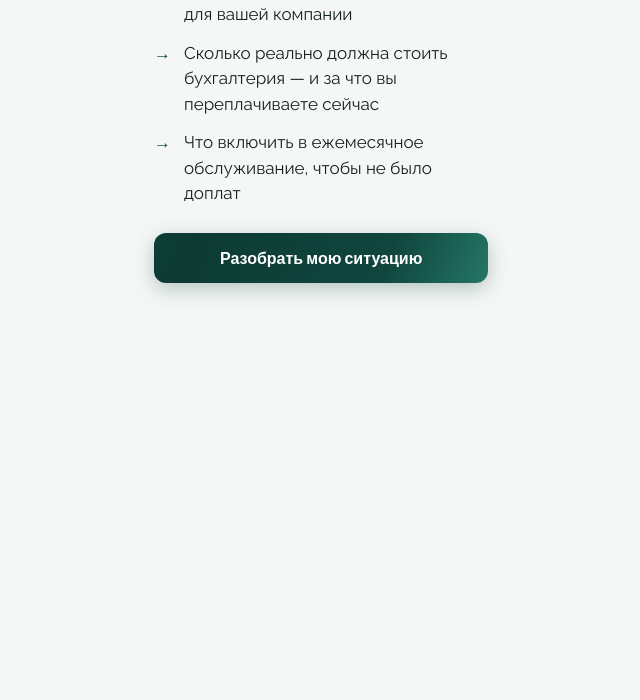
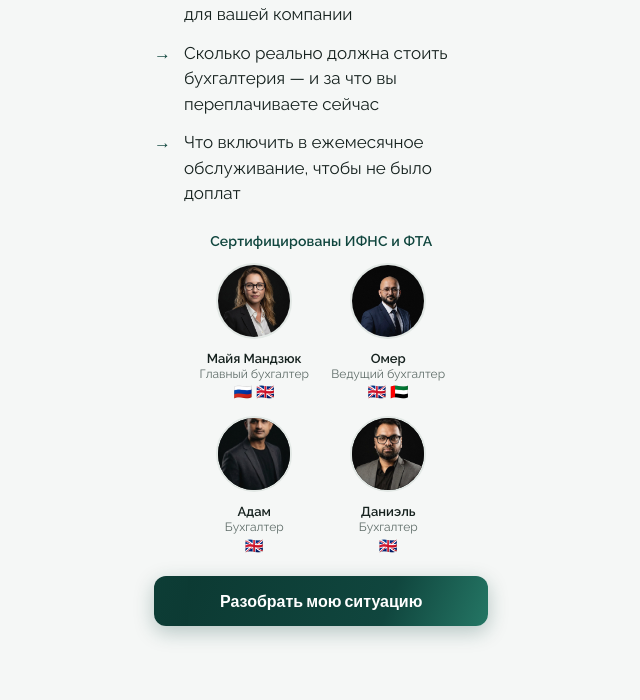
Before and after one commit to Oncount/oncount-partners, a FastAPI app: page /consultation in a window 1280 px wide. Shown: the part 651-1351 px from the top of the page, without its empty margins (184-824 px from the left). Before the commit the page ends 949 px from the top, so only its background shows below. Run offline with FastAPI, Linux system fonts and the light colour scheme; parts of the project's set-up code (start-up, migrations or seed data) failed here and were passed over.

Commit message:
Блок доверия: сертифицированные бухгалтеры (кружочки)
Блок «Сертифицированы ИФНС и ФТА» с фото бухгалтеров в кружочках, имя/
роль/языки флагами — визуал доверия (без клика). Майя (главбух, RU/EN),
Омер (ведущий, EN/AR), Адам и Даниэль (EN). Показывается на квиз-лендинге
/consultation (обложка) и в кабинете /tools на вкладке «Рассылка» (где
приглашения на консультацию). Партиал _accountants.html переиспользуется
в обоих местах; данные — ACCOUNTANTS в main.py; фото в static/img/accountants/.

Co-Authored-By: Claude Opus 4.8 (1M context) <noreply@anthropic.com>

```diff
--- a/app/main.py
+++ b/app/main.py
@@ -181,6 +181,26 @@ LEGACY_TOOL_ANCHORS: dict[str, str] = {
     "messages": "broadcast",
     "kits": "intro",
 }
+
+# Сертифицированные бухгалтеры — блок доверия в кружочках (решение Николь
+# 2026-06-02): на квиз-лендинге /consultation и в кабинете у приглашения на
+# консультацию. Только визуал доверия (без клика). Майя — реальное имя/роль
+# (главбух), Омер — ведущий бухгалтер; имена Адам/Даниэль условные (по просьбе
+# Николь), языки — флагами. Фото в static/img/accountants/.
+ACCOUNTANTS: list[dict] = [
+    {"photo": "/static/img/accountants/maya.jpg", "name": "Майя Мандзюк",
+     "name_en": "Maya Mandziuk", "role": "Главный бухгалтер",
+     "role_en": "Chief accountant", "flags": "🇷🇺 🇬🇧"},
+    {"photo": "/static/img/accountants/omer.jpg", "name": "Омер",
+     "name_en": "Omer", "role": "Ведущий бухгалтер",
+     "role_en": "Lead accountant", "flags": "🇬🇧 🇦🇪"},
+    {"photo": "/static/img/accountants/adam.jpg", "name": "Адам",
+     "name_en": "Adam", "role": "Бухгалтер", "role_en": "Accountant",
+     "flags": "🇬🇧"},
+    {"photo": "/static/img/accountants/daniel.jpg", "name": "Даниэль",
+     "name_en": "Daniel", "role": "Бухгалтер", "role_en": "Accountant",
+     "flags": "🇬🇧"},
+]
 
 
 def method_label(key: str, lang: str = "ru") -> dict[str, str]:
@@ -921,6 +941,7 @@ def consultation_page(request: Request) -> HTMLResponse:
         "thanks": quiz_config.THANKS,
         "socials": quiz_config.SOCIALS,
         "submit_url": "/consultation/submit",
+        "accountants": ACCOUNTANTS,
     })
 
 
@@ -1925,6 +1946,7 @@ def tools(request: Request, session: Session = Depends(get_session)) -> HTMLResp
             method_groups=method_groups,
             links=links,
             manager_wa=manager_wa,
+            accountants=ACCOUNTANTS,
             kpi=_balance_kpi(session, partner),
         ),
     )
--- /dev/null
+++ b/app/templates/_accountants.html
@@ -0,0 +1,28 @@
+{# Блок доверия: сертифицированные бухгалтеры в кружочках (план 2026-06-02).
+   Переиспользуется на квиз-лендинге /consultation и в кабинете /tools.
+   Ожидает в контексте: accountants (список), acc_lang ('ru'|'en', по умолч. 'ru').
+   Самодостаточен по стилям (работает и на квизе, и в кабинете). #}
+{% set _l = acc_lang | default('ru') %}
+<div class="acc-trust">
+  <p class="acc-title">{{ 'Certified by IFTS and the FTA' if _l == 'en' else 'Сертифицированы ИФНС и ФТА' }}</p>
+  <div class="acc-row">
+    {% for a in accountants %}
+    <div class="acc-item">
+      <img class="acc-photo" src="{{ a.photo }}" alt="{{ a.name_en if _l == 'en' else a.name }}" loading="lazy">
+      <div class="acc-name">{{ a.name_en if _l == 'en' else a.name }}</div>
+      <div class="acc-role">{{ a.role_en if _l == 'en' else a.role }}</div>
+      <div class="acc-flags">{{ a.flags }}</div>
+    </div>
+    {% endfor %}
+  </div>
+</div>
+<style>
+.acc-trust{margin:0 0 22px}
+.acc-title{font-weight:700;font-size:14px;color:#10463E;margin:0 0 14px;text-align:center;letter-spacing:.01em}
+.acc-row{display:flex;flex-wrap:wrap;gap:16px;justify-content:center}
+.acc-item{width:118px;text-align:center}
+.acc-photo{width:76px;height:76px;border-radius:50%;object-fit:cover;border:2px solid #e2e8e5;background:#0e0e10}
+.acc-name{font-weight:600;font-size:13px;margin-top:8px;color:#15211e}
+.acc-role{font-size:12px;color:#5d6b67;line-height:1.3;margin-top:1px}
+.acc-flags{font-size:15px;margin-top:3px;line-height:1}
+</style>
--- a/app/templates/quiz.html
+++ b/app/templates/quiz.html
@@ -124,6 +124,7 @@
         {% if cover.bullets %}<ul class="cover-bullets">
           {% for b in cover.bullets %}<li>{{ b }}</li>{% endfor %}
         </ul>{% endif %}
+        {% if accountants %}{% set acc_lang = 'ru' %}{% include "_accountants.html" %}{% endif %}
         <button type="button" class="btn btn-primary cover-cta" id="coverStart">{{ cover.cta }}</button>
         {% if cover.note %}<p class="cover-note">{{ cover.note }}</p>{% endif %}
       </div>
--- a/app/templates/tools.html
+++ b/app/templates/tools.html
@@ -32,6 +32,11 @@
   <div class="card">
     <p>{{ m.hint }}</p>
   </div>
+
+  {# Блок доверия: сертифицированные бухгалтеры — у приглашения на консультацию #}
+  {% if key == 'broadcast' and accountants %}
+  <div class="card">{% set acc_lang = lang %}{% include "_accountants.html" %}</div>
+  {% endif %}
 
   {# ─── Готовые тексты способа ──────────────────────────────────────────── #}
   {% set items = method_groups.get(key, []) %}
```
Also changed, not shown: static/img/accountants/adam.jpg (added), static/img/accountants/daniel.jpg (added), static/img/accountants/maya.jpg (added), static/img/accountants/omer.jpg (added).
